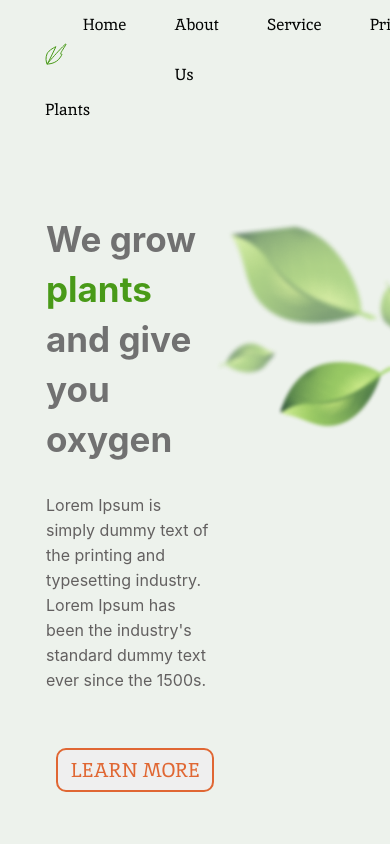
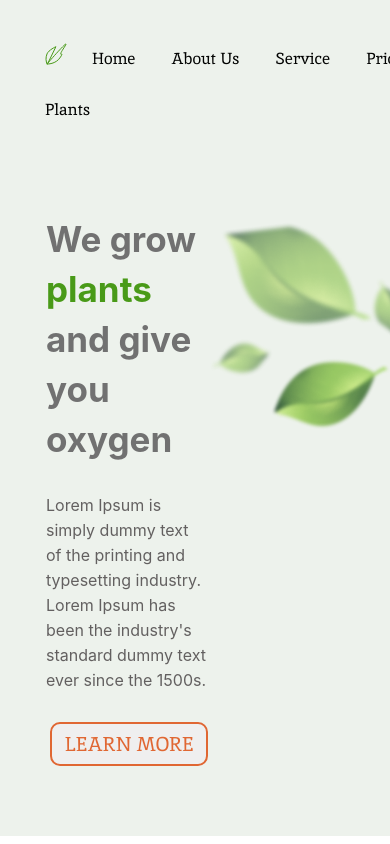
Before and after one commit to razor262/Plants, a website: page index.html in a window 390 px wide. Shown: the top 844 px of the page. Drawn offline with Linux system fonts and the light colour scheme; a web font is replaced by a local one.

Commit message:
feat: this my new commit

```diff
--- a/stylesheets/base/_base.scss
+++ b/stylesheets/base/_base.scss
@@ -56,7 +56,7 @@
   }
 
   &_mytext {
-    padding-bottom: 28px;
+    padding-bottom: 39px;
     font-family: "Inter";
     font-style: normal;
     font-weight: 400;
@@ -358,7 +358,7 @@
 
   &_mytext {
 
-    padding-bottom: 39px;
+    padding-bottom: 13px;
     font-family: "Inter";
     font-style: normal;
     font-weight: 400;
@@ -583,9 +583,7 @@
     padding-top: 113px;
   }
   button {
-    /*
-    margin-left: 10px;
-    */
+    margin-left: 4px;
   }
   span {
     /*
--- a/stylesheets/layout/_header.scss
+++ b/stylesheets/layout/_header.scss
@@ -20,17 +20,20 @@
   &_navigation {
     display: flex;
     align-items: center;
+
   }
 
   &_ul {
-    margin-top: 38px;
+    padding-top: 34px;
+    margin-bottom: 0px;
   }
   &_navbar {
     display: flex;
+    width: 452px;
   }
   &_li {
     display: inline-block;
-    padding: 0 24px;
+    padding: 0 18px;
   }
   &_link {
     text-decoration: none;
@@ -67,6 +70,7 @@
       }
     &_ul {
         margin-top: 0px;
+        margin-bottom: 0px;
       }
   }
 }
```
Also changed, not shown: sass/style.css, 1 other file.
